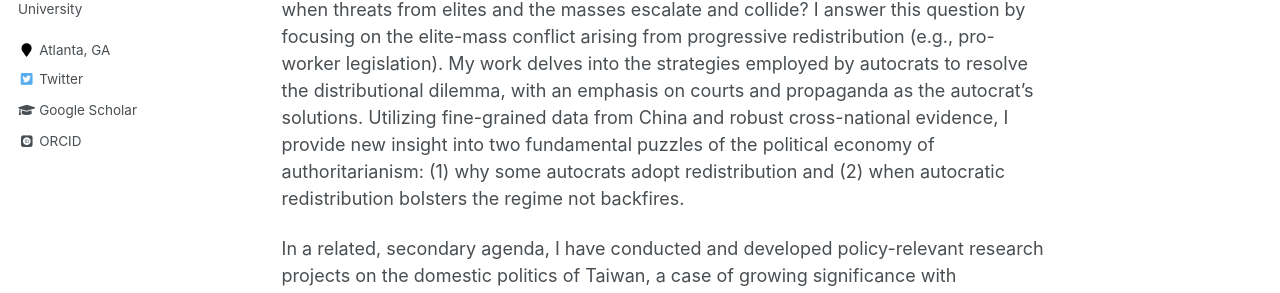
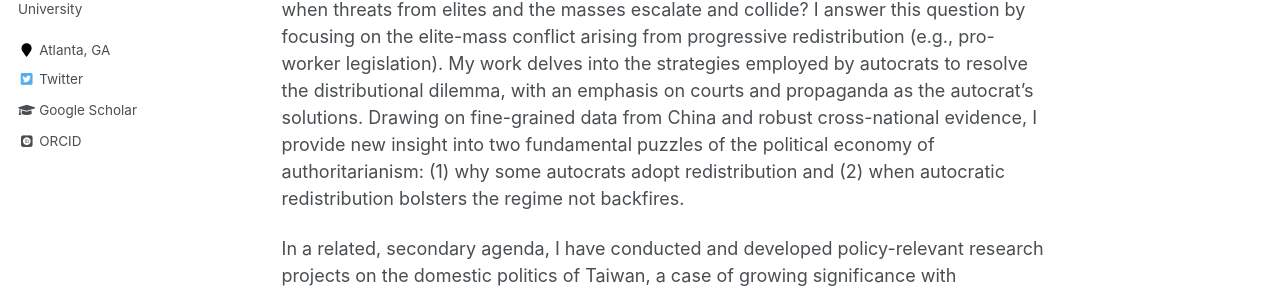
Before and after one commit to hsuyumin/hsuyumin.github.io, a Jekyll site: the page built from _pages/about.md, in a window 1280 px wide and 1114 px high. Shown: the part 350-643 px from the top of the window. Built offline with Jekyll 4.4.1, drawn with Linux system fonts in a browser that asks for light colours; some web fonts are replaced; some of the changed text lies outside the part shown.

Commit message:
Update about.md

```diff
--- a/_pages/about.md
+++ b/_pages/about.md
@@ -10,7 +10,7 @@ redirect_from:
 
 I am a Ph.D. candidate in the [Department of Political Science at Emory University](http://polisci.emory.edu/home/) and a pre-doctoral fellow with the Democracy Program at the Carter Center. My research lies at the intersection of political economy, institutions, and behavior, with a substantive focus on redistribution, courts, and propaganda in authoritarian regimes. Geographically, my work concentrates on China, Taiwan, and the United States.
 
-My research revolves around this central question: how do autocrats survive in power when threats from elites and the masses escalate and collide? I answer this question by focusing on the elite-mass conflict arising from progressive redistribution (e.g., pro-worker legislation). My work delves into the strategies employed by autocrats to resolve the distributional dilemma, with an emphasis on courts and propaganda as the autocrat's solutions. Utilizing fine-grained data from China and robust cross-national evidence, I provide new insight into two fundamental puzzles of the political economy of authoritarianism: (1) why some autocrats adopt redistribution and (2) when autocratic redistribution bolsters the regime not backfires.
+My research revolves around this central question: how do autocrats survive in power when threats from elites and the masses escalate and collide? I answer this question by focusing on the elite-mass conflict arising from progressive redistribution (e.g., pro-worker legislation). My work delves into the strategies employed by autocrats to resolve the distributional dilemma, with an emphasis on courts and propaganda as the autocrat's solutions. Drawing on fine-grained data from China and robust cross-national evidence, I provide new insight into two fundamental puzzles of the political economy of authoritarianism: (1) why some autocrats adopt redistribution and (2) when autocratic redistribution bolsters the regime not backfires.
 
 In a related, secondary agenda, I have conducted and developed policy-relevant research projects on the domestic politics of Taiwan, a case of growing significance with governance and security implications amid the rise of China. My work has been published by _Comparative Politics_, _Comparative Political Studies_, and _Political Behavior_ and invited to revise and resubmit by the _Journal of Politics_.
 
```
